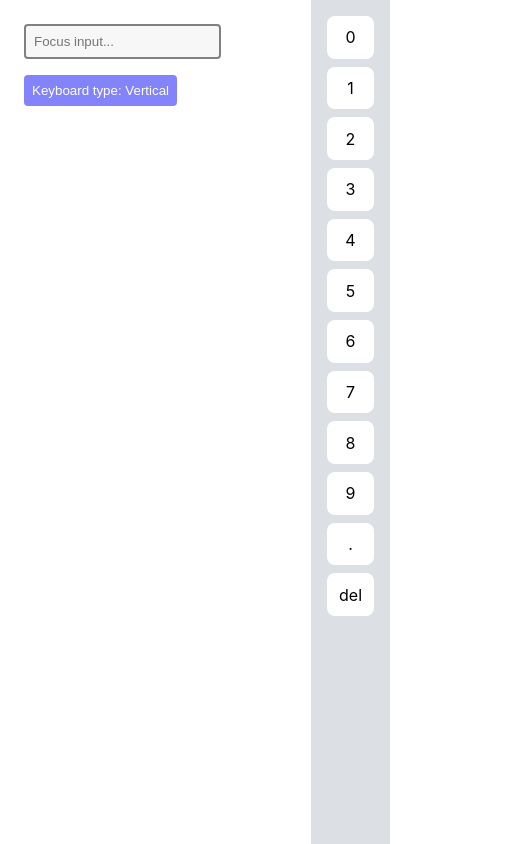
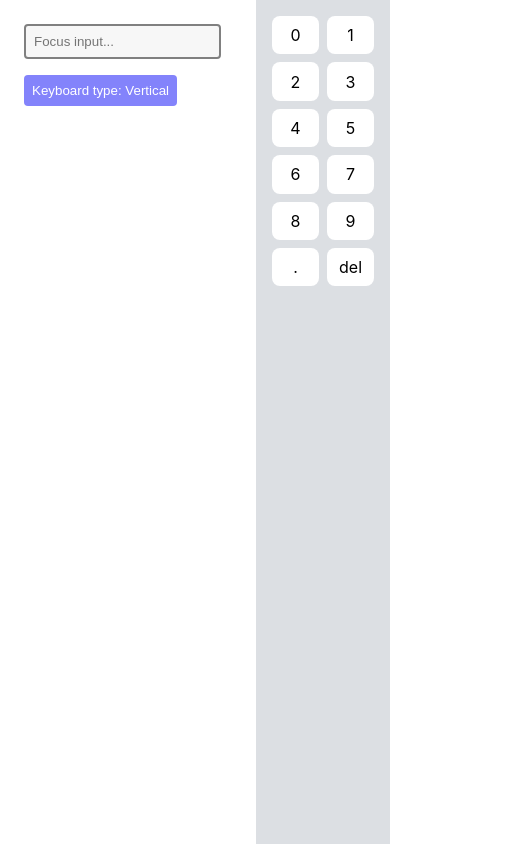
Before and after one commit to andymcgunagle/custom-react-keyboard, a React (Create React App) app: page / in a window 390 px wide. Shown: the whole page, 520 px wide, since content can reach past the window. Built offline with nearby package versions, Linux system fonts and the light colour scheme.

Commit message:
Added and cleaned up media queries.

```diff
--- a/src/components/CustomKeyboard.tsx
+++ b/src/components/CustomKeyboard.tsx
@@ -1,4 +1,5 @@
 import styled from 'styled-components';
+
 import { handleKeyClick } from '../functions/handleKeyClick';
 
 const VerticalScrollBuffer = styled.div`
@@ -14,6 +15,11 @@ const VerticalScrollBuffer = styled.div`
     height: 0;
     visibility: hidden;
     transition: all 0.25s ease-out;
+  }
+
+  /* LAPTOPS & DESKTOP */
+  @media only screen and (min-device-width: 1025px) {
+    display: ${process.env.NODE_ENV === 'production' && 'none'};
   }
 `;
 
@@ -36,6 +42,11 @@ const KeyboardWrapper = styled.div`
     visibility: hidden;
     transition: all 0.25s ease-out;
   }
+
+  /* LAPTOPS & DESKTOP */
+  @media only screen and (min-device-width: 1025px) {
+    display: ${process.env.NODE_ENV === 'production' && 'none'};
+  }
 `;
 
 const Keyboard = styled.div`
@@ -53,6 +64,11 @@ const Keyboard = styled.div`
     gap: 0;
     visibility: hidden;
     transition: all 0.25s ease-out 0.275s;
+  }
+
+  /* LAPTOPS & DESKTOP */
+  @media only screen and (min-device-width: 1025px) {
+    display: ${process.env.NODE_ENV === 'production' && 'none'};
   }
 `;
 
@@ -79,6 +95,11 @@ const Key = styled.button`
     visibility: hidden;
     width: 0;
     transition: all 0.25s ease-out 0.275s;
+  }
+
+  /* LAPTOPS & DESKTOP */
+  @media only screen and (min-device-width: 1025px) {
+    display: ${process.env.NODE_ENV === 'production' && 'none'};
   }
 `;
 
--- a/src/components/CustomVerticalKeyboard.tsx
+++ b/src/components/CustomVerticalKeyboard.tsx
@@ -1,4 +1,5 @@
 import styled from 'styled-components';
+
 import { handleKeyClick } from '../functions/handleKeyClick';
 
 const HorizontalScrollBuffer = styled.div`
@@ -8,7 +9,7 @@ const HorizontalScrollBuffer = styled.div`
   transform: translateX(100%);
 
   height: 100%;
-  width: 25vw;
+  width: 33.3vw;
 
   &.hidden {
     width: 0;
@@ -16,8 +17,14 @@ const HorizontalScrollBuffer = styled.div`
     transition: all 0.25s ease-out;
   }
 
-  @media only screen and (min-device-width: 992px) {
-    display: ${process.env.NODE_ENV !== 'development' && 'none'};
+  /* MOBILE */
+  @media only screen and (max-device-width: 480px){
+    width: 50vw;
+  }
+
+  /* LAPTOPS & DESKTOP */
+  @media only screen and (min-device-width: 1025px) {
+    display: ${process.env.NODE_ENV === 'production' && 'none'};
   }
 `;
 
@@ -44,18 +51,18 @@ const VerticalKeyboardWrapper = styled.div`
     transition: transform 0.25s ease-out, visibility 0.25s ease-out, padding 0.25s ease-out 0.275s;
   }
 
-  @media only screen and (min-device-width: 992px) {
-    display: ${process.env.NODE_ENV !== 'development' && 'none'};
+  /* LAPTOPS & DESKTOP */
+  @media only screen and (min-device-width: 1025px) {
+    display: ${process.env.NODE_ENV === 'production' && 'none'};
   }
 `;
 
 const VerticalKeyboard = styled.div`
-  display: flex;
-  flex-direction: column;
-  justify-content: space-between;
+  display: grid;
+  grid-template-columns: repeat(2, 1fr);
   gap: 0.5rem;
 
-  height: 100%;
+  height: 50%;
   max-height: 600px;
 
   &.hidden {
@@ -64,8 +71,19 @@ const VerticalKeyboard = styled.div`
     transition: all 0.25s ease-out 0.275s;
   }
 
-  @media only screen and (min-device-width: 992px) {
-    display: ${process.env.NODE_ENV !== 'development' && 'none'};
+  @media (orientation: portrait) {
+    height: 33.3%;
+  }
+
+  /* MOBILE */
+  @media only screen and (max-device-width: 480px){
+    grid-template-columns: 1fr;
+    height: fit-content;
+  }
+
+  /* LAPTOPS & DESKTOP */
+  @media only screen and (min-device-width: 1025px) {
+    display: ${process.env.NODE_ENV === 'production' && 'none'};
   }
 `;
 
@@ -93,8 +111,14 @@ const VerticalKeyboardKey = styled.button`
     transition: all 0.25s ease-out 0.275s;
   }
 
-  @media only screen and (min-device-width: 992px) {
-    display: ${process.env.NODE_ENV !== 'development' && 'none'};
+  /* MOBILE */
+  @media only screen and (max-device-width: 480px){
+    padding: 0.5rem 0.75rem;
+  }
+
+  /* LAPTOPS & DESKTOP */
+  @media only screen and (min-device-width: 1025px) {
+    display: ${process.env.NODE_ENV === 'production' && 'none'};
   }
 `;
 
```
